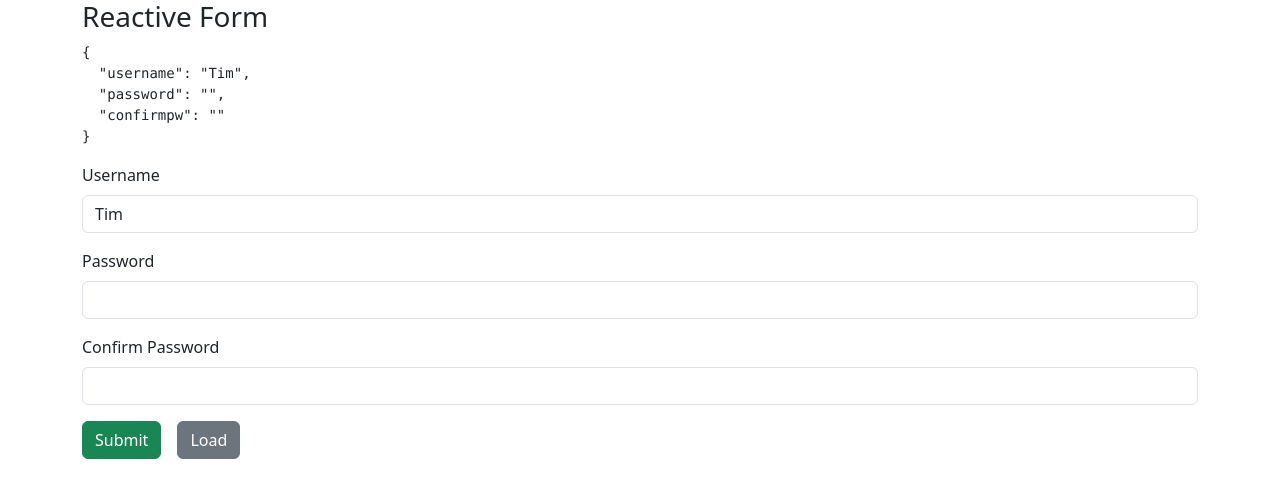
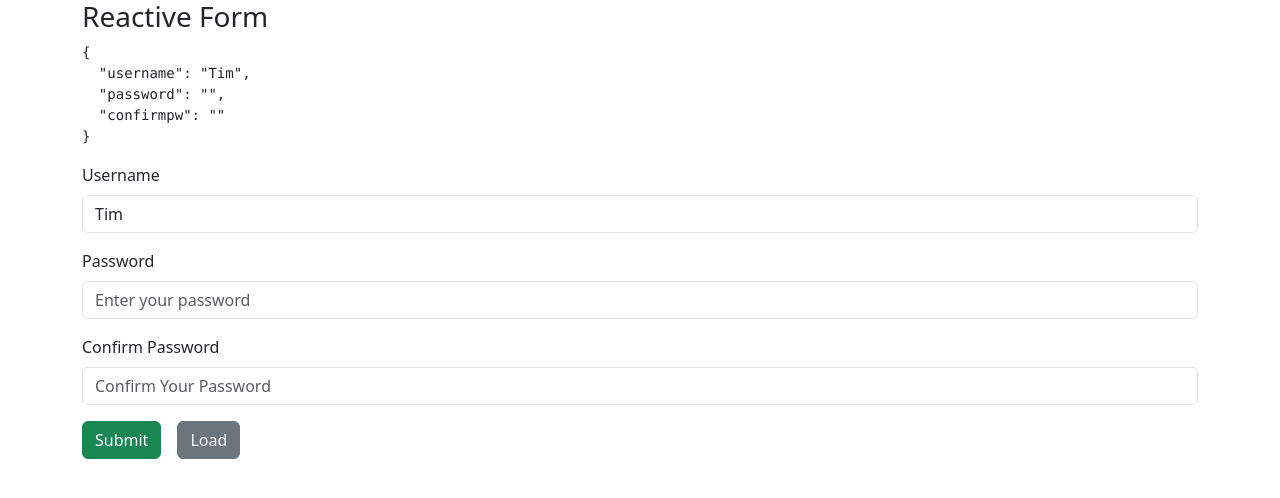
Before and after one commit to cse2020084/user-form, an Angular app: page /reactive-form in a window 1280 px wide. Shown: the top 498 px of the page. Built offline with nearby package versions, Linux system fonts and the light colour scheme.

Commit message:
add simple validations in reactive form

```diff
--- a/src/component/reactive-form/reactive/reactive.component.html
+++ b/src/component/reactive-form/reactive/reactive.component.html
@@ -1,20 +1,45 @@
 <div class="container">
     <h3>Reactive Form</h3>
     <pre>{{registrationForm.value | json}}</pre>
-    <form action="" class="form-group" [formGroup]="registrationForm" (ngSubmit)="onSubmit()">
+    <form  class="form-group" [formGroup]="registrationForm" (ngSubmit)="onSubmit()" novalidate>
         <div class="mb-3 form-group">
-            <label for="" class="form-label">Username</label>
-            <input type="text" class="form-control" formControlName="username">
+            <label for="username" class="form-label">Username</label>
+            <input id="username" type="text" class="form-control" formControlName="username" [ngClass]="{'is-invalid':username_getter.invalid && username_getter.touched}" placeholder="Enter your username">
+            <div *ngIf="username_getter.invalid && username_getter.touched">
+                <small *ngIf="username_getter.errors?.required" class="invalid-feedback d-block">
+                    Please provide a Username.
+                </small>
+                <small *ngIf="username_getter.errors?.minlength" class="invalid-feedback d-block">
+                    Username should be minimum 3 characters long.
+                </small>
+            </div>
+
         </div>
 
         <div class="mb-3 form-group">
-            <label for="" class="form-label">Password</label>
-            <input type="password" class="form-control" formControlName="password">
+            <label for="password" class="form-label">Password</label>
+            <input id="password" type="password" class="form-control" formControlName="password" [ngClass]="{'is-invalid':password_getter.invalid && password_getter.touched}" placeholder="Enter your password">
+            <div *ngIf="password_getter.invalid && password_getter.touched">
+                <small *ngIf="password_getter.errors?.required" class="invalid-feedback d-block">
+                    Please provide a Password.
+                </small>
+                <small *ngIf="password_getter.errors?.minlength" class="invalid-feedback d-block">
+                    Username should be minimum 3 characters long.
+                </small>
+            </div>
         </div>
 
         <div class="mb-3 form-group">
-            <label for="" class="form-label">Confirm Password</label>
-            <input type="password" class="form-control" formControlName="confirmpw">
+            <label for="confirmpw" class="form-label">Confirm Password</label>
+            <input id="confirmpw" type="password" class="form-control" formControlName="confirmpw" placeholder="Confirm Your Password" [ngClass]="{'is-invalid':confirmpw_getter.invalid && confirmpw_getter.touched}">
+            <div *ngIf="confirmpw_getter.invalid && confirmpw_getter.touched">
+                <small *ngIf="confirmpw_getter.errors?.required" class="invalid-feedback d-block">
+                    Please provide the password.
+                </small>
+                <small *ngIf="confirmpw_getter.errors?.minlength" class="invalid-feedback d-block">
+                    Username should be minimum 3 characters long.
+                </small>
+            </div>
         </div>
         <div class="class-12">
             <button class="btn btn-success" type="submit">Submit</button>
--- a/src/component/reactive-form/reactive/reactive.component.ts
+++ b/src/component/reactive-form/reactive/reactive.component.ts
@@ -1,5 +1,5 @@
 import { Component, OnInit } from '@angular/core';
-import { FormBuilder, FormControl, FormGroup } from '@angular/forms';
+import { FormBuilder, FormControl, FormGroup, Validators } from '@angular/forms';
 
 @Component({
   selector: 'app-reactive',
@@ -14,9 +14,9 @@ export class ReactiveComponent implements OnInit {
   }
 
   registrationForm=new FormGroup({
-    username:new FormControl('Tim'),
-    password:new FormControl(''),
-    confirmpw:new FormControl('')
+    username:new FormControl('Tim',[Validators.required,Validators.minLength(3)]),
+    password:new FormControl('',[Validators.required]),
+    confirmpw:new FormControl('',[Validators.required])
   });
 
   registrationForm2=this.fb.group({
@@ -28,7 +28,11 @@ export class ReactiveComponent implements OnInit {
 
   onSubmit(){
     console.log('registration form',this.registrationForm);
+    if(this.registrationForm.valid){
+  }else{
+    this.registrationForm.markAllAsTouched();
   }
+}
 
   loadOnClick(){
     this.registrationForm.setValue({
@@ -39,4 +43,15 @@ export class ReactiveComponent implements OnInit {
 
   }
 
+  get username_getter(){
+    return this.registrationForm.get('username');
+  }
+
+  get password_getter(){
+    return this.registrationForm.get('password');
+  }
+  get confirmpw_getter(){
+    return this.registrationForm.get('confirmpw');
+  }
+
 }
```
